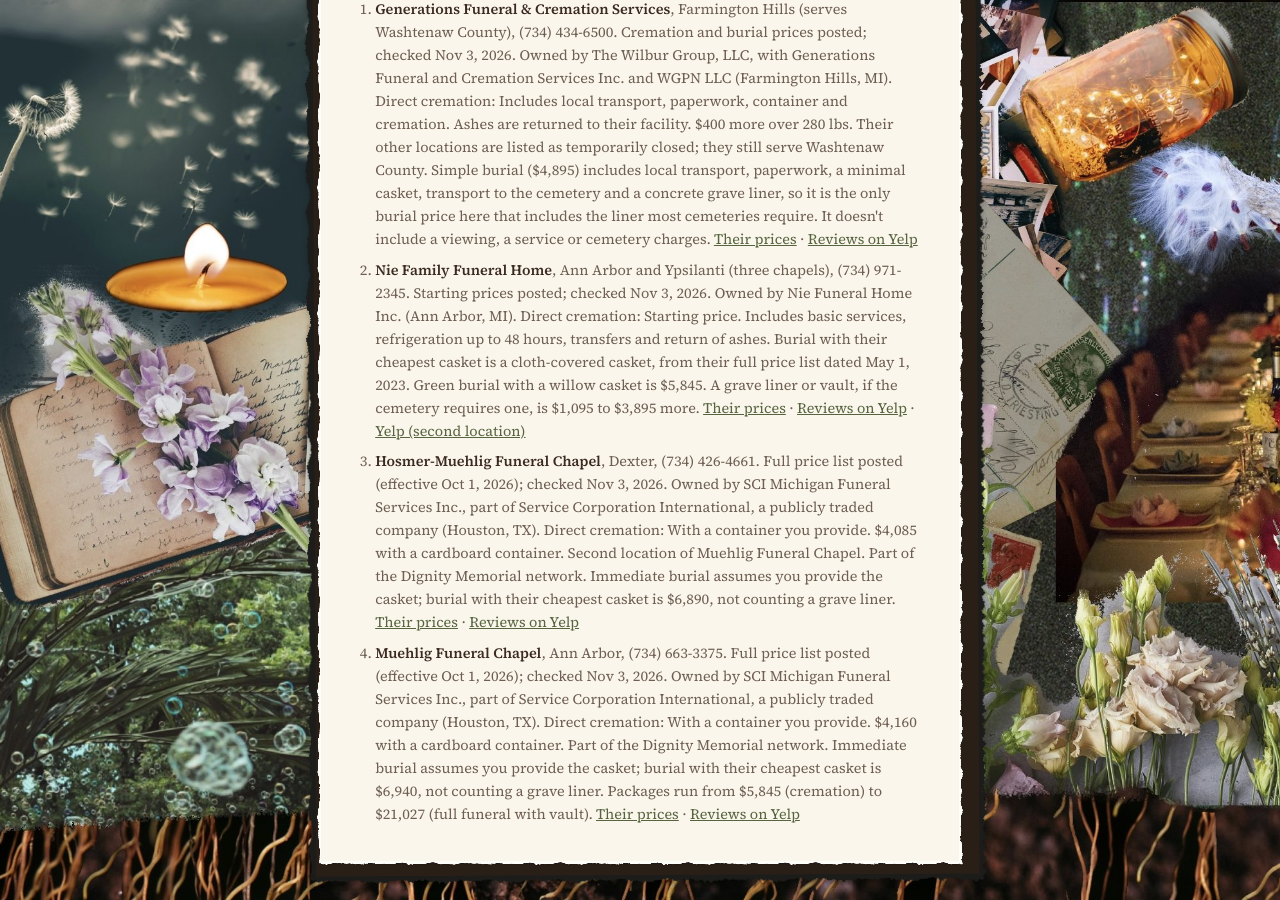
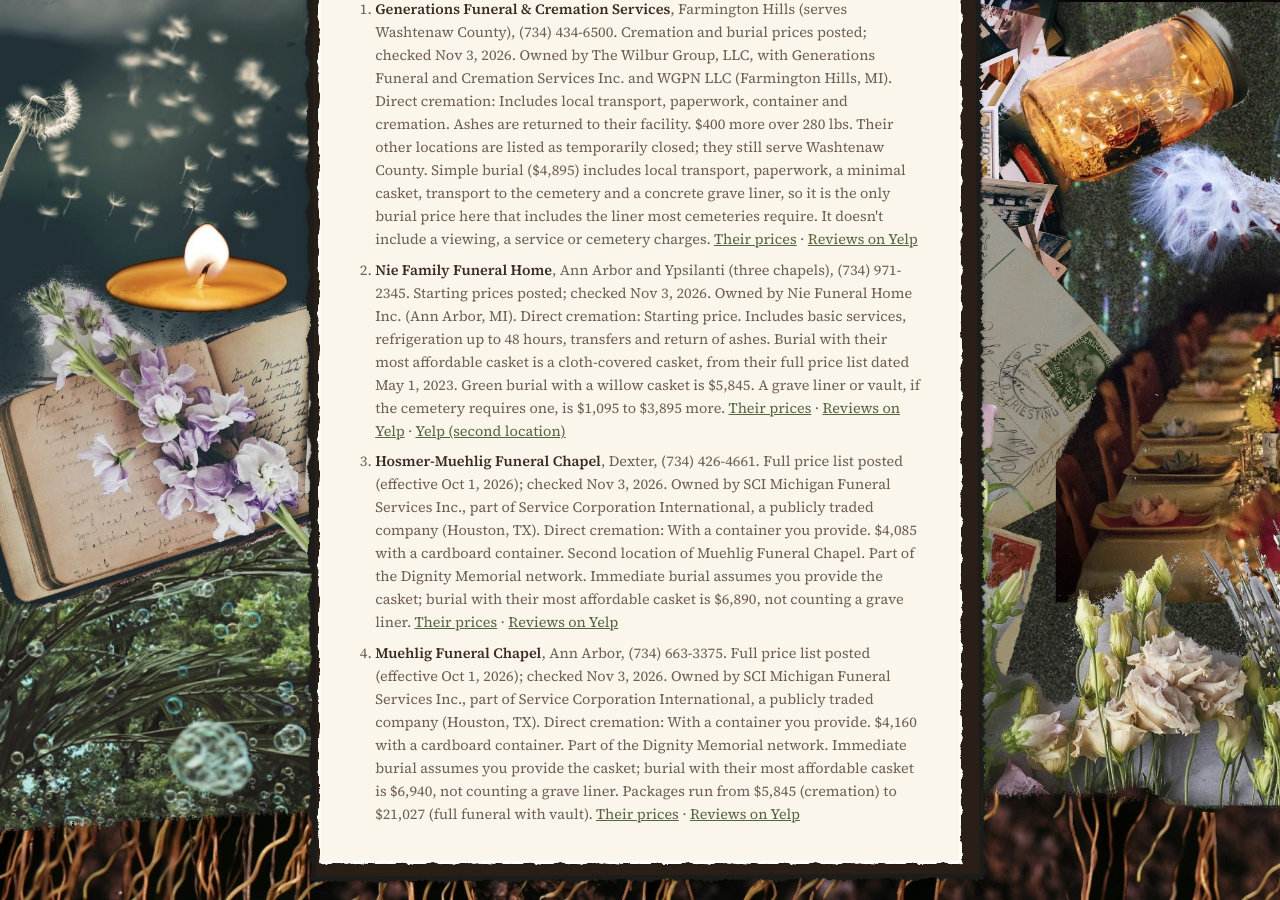
Before and after one commit to katekelley/graveandseed, a Jekyll site: the page built from prices.html, in a window 1280 px wide and 900 px high, scrolled down 2392 px. Built offline with Jekyll 4.4.1, drawn with Linux system fonts in a browser that asks for light colours; some of the changed text lies outside the part shown.

Commit message:
Prices page: most affordable casket wording; room for Yelp star ratings
Co-Authored-By: Claude Opus 5.5 <noreply@anthropic.com>
Claude-Session: https://claude.ai/code/session_011MgnuFvzxaY4h6eTNtEtbx

```diff
--- a/_data/prices.yml
+++ b/_data/prices.yml
@@ -4,7 +4,7 @@ intro: "Funeral prices in Washtenaw County vary a lot, and most homes don't post
 items:
   - { key: direct_cremation, label: "Direct cremation" }
   - { key: immediate_burial, label: "Immediate burial" }
-  - { key: burial_casket, label: "Burial with their cheapest casket" }
+  - { key: burial_casket, label: "Burial with their most affordable casket" }
   - { key: basic_services, label: "Basic services fee" }
   - { key: transfer, label: "Transfer of remains" }
   - { key: embalming, label: "Embalming" }
@@ -58,7 +58,7 @@ homes:
     ceremony: ""
     memorial: ""
     hearse: ""
-    notes: "Burial with their cheapest casket is a cloth-covered casket, from their full price list dated May 1, 2023. Green burial with a willow casket is $5,845. A grave liner or vault, if the cemetery requires one, is $1,095 to $3,895 more."
+    notes: "Burial with their most affordable casket is a cloth-covered casket, from their full price list dated May 1, 2023. Green burial with a willow casket is $5,845. A grave liner or vault, if the cemetery requires one, is $1,095 to $3,895 more."
   - name: "Hosmer-Muehlig Funeral Chapel"
     owner_short: "SCI, a national public company, Houston, TX"
     owner: "SCI Michigan Funeral Services Inc., part of Service Corporation International, a publicly traded company (Houston, TX)"
@@ -80,7 +80,7 @@ homes:
     ceremony: 745
     memorial: 1295
     hearse: 570
-    notes: "Second location of Muehlig Funeral Chapel. Part of the Dignity Memorial network. Immediate burial assumes you provide the casket; burial with their cheapest casket is $6,890, not counting a grave liner."
+    notes: "Second location of Muehlig Funeral Chapel. Part of the Dignity Memorial network. Immediate burial assumes you provide the casket; burial with their most affordable casket is $6,890, not counting a grave liner."
   - name: "Muehlig Funeral Chapel"
     owner_short: "SCI, a national public company, Houston, TX"
     owner: "SCI Michigan Funeral Services Inc., part of Service Corporation International, a publicly traded company (Houston, TX)"
@@ -102,7 +102,7 @@ homes:
     ceremony: 945
     memorial: 1295
     hearse: 595
-    notes: "Part of the Dignity Memorial network. Immediate burial assumes you provide the casket; burial with their cheapest casket is $6,940, not counting a grave liner. Packages run from $5,845 (cremation) to $21,027 (full funeral with vault)."
+    notes: "Part of the Dignity Memorial network. Immediate burial assumes you provide the casket; burial with their most affordable casket is $6,940, not counting a grave liner. Packages run from $5,845 (cremation) to $21,027 (full funeral with vault)."
 not_posted:
   - name: "Staffan-Mitchell Funeral Home"
     owner: "Staffan-Mitchell Funeral Home Inc. (Chelsea, MI)"
--- a/prices.html
+++ b/prices.html
@@ -102,7 +102,7 @@ ol.notes strong { color: var(--ink); font-weight: 600; }
             <tr>
               <th scope="row">Reviews</th>
               {%- for h in p.homes %}
-              <td class="text">{% if h.yelp and h.yelp != "" %}<a href="{{ h.yelp }}" rel="noopener">Yelp</a>{% if h.yelp_more and h.yelp_more != "" %}, <a href="{{ h.yelp_more }}" rel="noopener">2nd location</a>{% endif %}{% else %}&mdash;{% endif %}</td>
+              <td class="text">{% if h.yelp and h.yelp != "" %}<a href="{{ h.yelp }}" rel="noopener">{% if h.yelp_rating and h.yelp_rating != "" %}&#9733;&nbsp;{{ h.yelp_rating }} on Yelp{% if h.yelp_reviews and h.yelp_reviews != "" %} ({{ h.yelp_reviews }}&nbsp;reviews){% endif %}{% else %}Yelp{% endif %}</a>{% if h.yelp_more and h.yelp_more != "" %}, <a href="{{ h.yelp_more }}" rel="noopener">2nd location</a>{% endif %}{% else %}&mdash;{% endif %}</td>
               {%- endfor %}
             </tr>
             {%- for it in p.items %}
@@ -150,7 +150,7 @@ ol.notes strong { color: var(--ink); font-weight: 600; }
       <span class="label">Your rights</span>
       <div class="box">
         <p>Under the federal Funeral Rule, a funeral home must give you its itemized price list when you visit, and tell you prices over the phone. You can buy a casket or urn somewhere else, and they can't charge you for using it. You can buy only the items you want. <a href="https://consumer.ftc.gov/articles/ftc-funeral-rule" rel="noopener">More from the FTC</a></p>
-        <p class="small">Prices come from each funeral home's own published list on the date shown. Grave and Seed has no financial relationship with any funeral home listed and doesn't recommend one over another. Read their reviews on Yelp and decide for yourself. {{ p.owners_note }} Spot an error or a newer price? Email {{ c.email }}.</p>
+        <p class="small">Prices come from each funeral home's own published list on the date shown. Grave and Seed has no financial relationship with any funeral home listed and doesn't recommend one over another. Read their reviews on Yelp and decide for yourself. {{ p.owners_note }}{% if p.ratings_checked and p.ratings_checked != "" %} Yelp ratings checked {{ p.ratings_checked }}; they change, so click through for the latest.{% endif %} Spot an error or a newer price? Email {{ c.email }}.</p>
       </div>
     </section>
   </div>
```
Also changed, not shown: other parts of prices.html (+2 -2 lines), .pages.yml.
